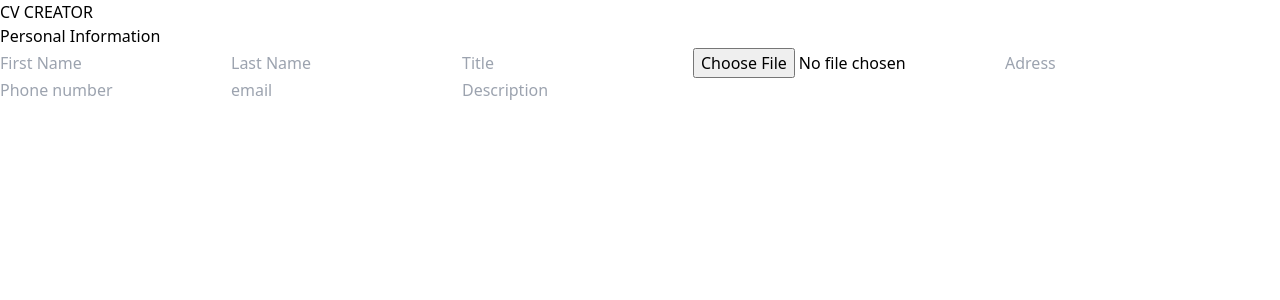
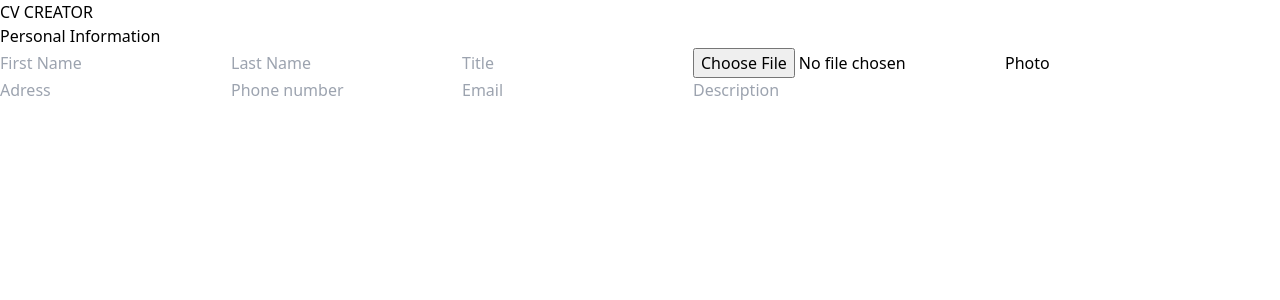
Before and after one commit to MarioMilosevic/CV-Creator, a React (Vite) app: page / in a window 1280 px wide. Shown: the top 300 px of the page. Built offline with nearby package versions, Linux system fonts and the light colour scheme.

Commit message:
Style file input field

```diff
--- a/src/components/InputField.tsx
+++ b/src/components/InputField.tsx
@@ -1,14 +1,14 @@
 interface InputFieldType {
-  type: string;
+  type?: string;
   name: string;
 }
 
-const InputField = ({ type, name }: InputFieldType) => {
+const InputField = ({ type = "text", name }: InputFieldType) => {
   return (
     <input
       type={type}
       placeholder={name}
-      className="border-2 border-slate-300 focus:border-blue-500 focus:outline-none focus:ring-2 focus:ring-blue-200 transition-colors duration-300 px-4 py-2 w-full rounded-md"
+      className="border-2 bg-slate-50 border-slate-300 focus:border-blue-500 focus:outline-none focus:ring-2 focus:ring-blue-200 transition-colors duration-300 px-4 py-2 w-full rounded-md"
     />
   );
 };
--- a/src/components/PersonalInfo.tsx
+++ b/src/components/PersonalInfo.tsx
@@ -1,45 +1,29 @@
 import InputField from "./InputField";
 const PersonalInfo = () => {
-  const information = [
-    {
-      name: "First Name",
-      type: "text",
-    },
-    {
-      name: "Last Name",
-      type: "text",
-    },
-    {
-      name: "Title",
-      type: "text",
-    },
-    {
-      name: "Photo",
-      type: "file",
-    },
-    {
-      name: "Adress",
-      type: "text",
-    },
-    {
-      name: "Phone number",
-      type: "text",
-    },
-    {
-      name: "email",
-      type: "email",
-    },
-    {
-      name: "Description",
-      type: "text",
-    },
-  ];
   return (
     <>
       <main className="bg-slate-100 py-12 px-4 rounded-md">
         <h2 className="text-2xl mb-4">Personal Information</h2>
+
         <section className="flex flex-col gap-2">
-        {information.map(info => <InputField name={info.name} type={info.type}/>)}
+          <InputField name="First Name" />
+          <InputField name="Last Name" />
+          <InputField name="Title" />
+          <input
+            type="file"
+            id="photo"
+            className="absolute w-[0.1px] h-[0.1px] opacity-0 overflow-hidden z-[-1]"
+          />
+          <label
+            htmlFor="photo"
+            className="border-2 text-slate-400 bg-slate-50 border-slate-300 px-4 py-2 w-full rounded-md "
+          >
+            Photo
+          </label>
+          <InputField name="Adress" />
+          <InputField name="Phone number" />
+          <InputField name="Email" type="email" />
+          <InputField name="Description" />
         </section>
       </main>
     </>
```
